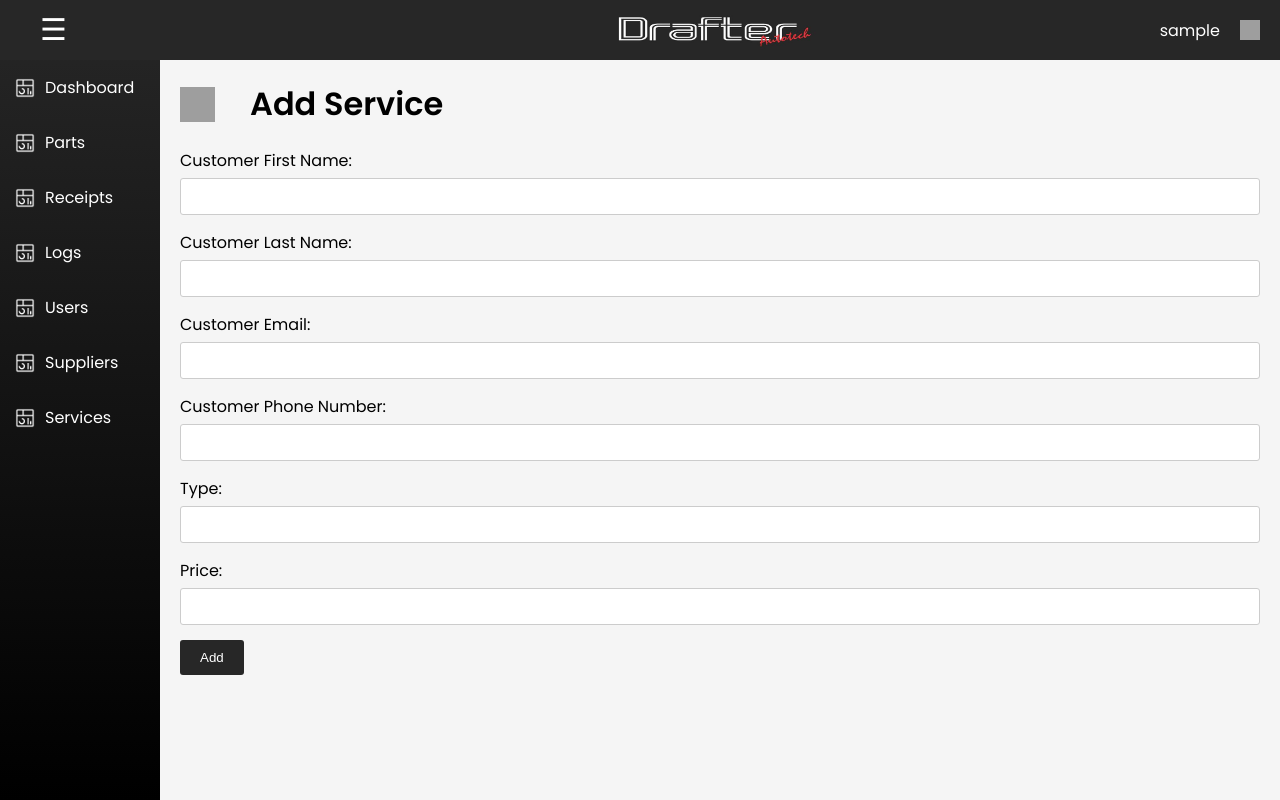
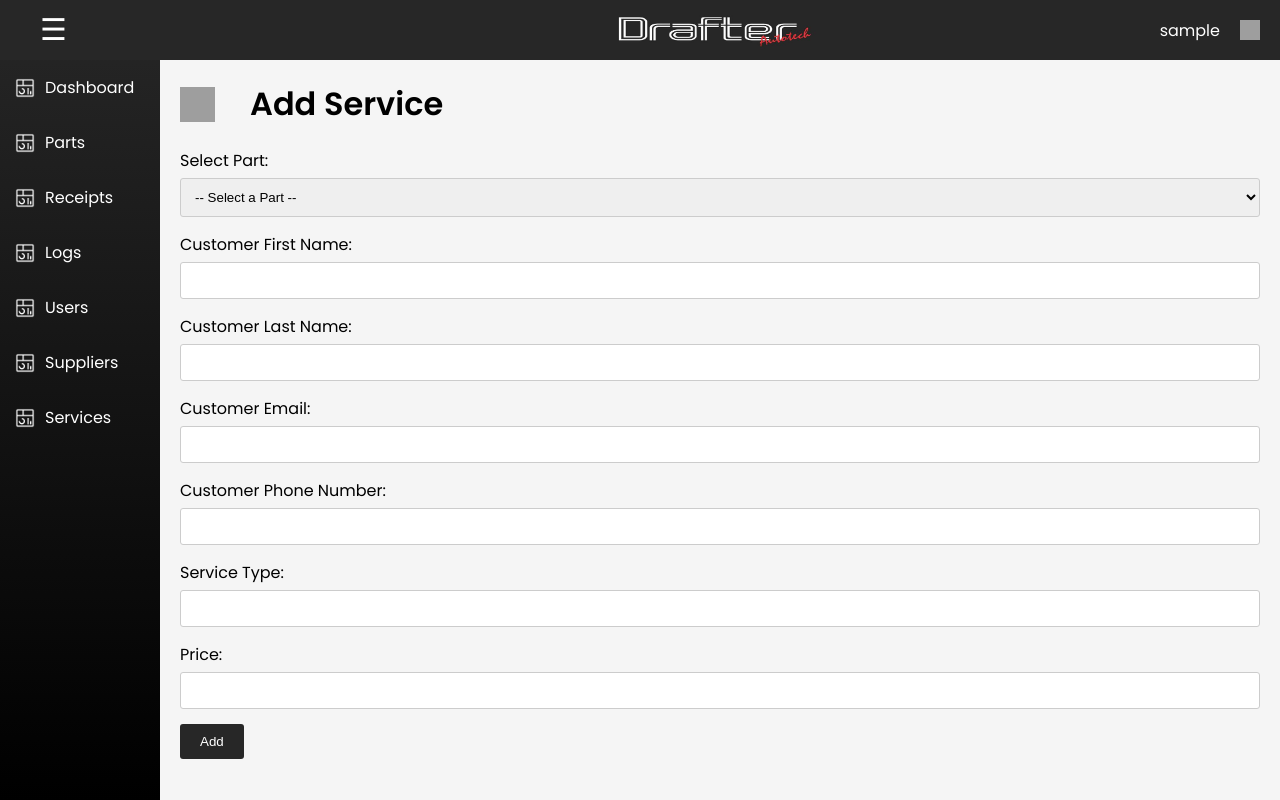
Before and after one commit to midsed/Drafter-Management-System, a PHP site: page /admin/serviceadd.php in a window 1280 px wide. Run offline with PHP 8.4, Linux system fonts and the light colour scheme; the visitor is signed in with stand-in values (Sample User, id 1); tables that the repository leaves empty or names only in its code hold one stand-in row (values such as "Sample post"); some libraries are stand-ins or nearby versions; grey boxes are pictures that could not be loaded.

Commit message:
updated that allow the user to select the Part Name that can be serviced

```diff
--- a/admin/serviceadd.php
+++ b/admin/serviceadd.php
@@ -24,6 +24,10 @@ $_SESSION['UserID'] = $user['UserID'];
 $_SESSION['RoleType'] = $user['RoleType'];
 $_SESSION['Username'] = $user['Username'];
 $username = $user['Username'];
+
+// Fetch available parts from database
+$partQuery = $conn->query("SELECT PartID, Name FROM part WHERE PartCondition = 'Used' AND ServiceID IS NULL");
+$parts = $partQuery->fetch_all(MYSQLI_ASSOC);
 ?>
 
 <?php include('navigation/sidebar.php'); ?>
@@ -69,6 +73,15 @@ $username = $user['Username'];
 
     <form action="" method="POST">
         <div class="form-group">
+            <label for="part">Select Part:</label>
+            <select id="part" name="partID" required>
+                <option value="">-- Select a Part --</option>
+                <?php foreach ($parts as $part) { ?>
+                    <option value="<?php echo $part['PartID']; ?>"> <?php echo htmlspecialchars($part['Name']); ?> </option>
+                <?php } ?>
+            </select>
+        </div>
+        <div class="form-group">
             <label for="fName">Customer First Name:</label>
             <input type="text" id="fName" name="fName" required>
         </div>
@@ -89,7 +102,7 @@ $username = $user['Username'];
         </div>
 
         <div class="form-group">
-            <label for="type">Type:</label>
+            <label for="type">Service Type:</label>
             <input type="text" id="type" name="type" required>
         </div>
 
@@ -111,6 +124,7 @@ if ($_SERVER['REQUEST_METHOD'] == 'POST') {
     $cEmail = $_POST['cEmail'];
     $price = $_POST['price'];
     $date_added = date('Y-m-d H:i:s');
+    $partID = $_POST['partID'];
 
     // Check if client exists
     $checkClient = $conn->prepare("SELECT ClientEmail FROM client WHERE ClientEmail = ?");
@@ -121,44 +135,23 @@ if ($_SERVER['REQUEST_METHOD'] == 'POST') {
     if ($checkClient->num_rows == 0) {
         $insertClient = "INSERT INTO client (ClientEmail, FName, LName, PhoneNumber) VALUES (?, ?, ?, ?)";
         $addClient = $conn->prepare($insertClient);
-        if ($addClient === false) {
-            die("Error preparing client insert query: " . $conn->error);
-        }
         $addClient->bind_param("ssss", $cEmail, $fName, $lName, $pNumber);
-        if (!$addClient->execute()) {
-            die("Error inserting client: " . $addClient->error);
-        }
+        $addClient->execute();
         $addClient->close();
     }
     $checkClient->close();
 
-    $partCheck = $conn->prepare("SELECT PartID FROM part WHERE Description = ? AND PartCondition = 'Used' LIMIT 1");
-    $partCheck->bind_param("s", $type);
-    $partCheck->execute();
-    $partResult = $partCheck->get_result();
-    $part = $partResult->fetch_assoc();
-    $partCheck->close();
-
-    $partID = $part ? $part['PartID'] : NULL;
-
     $sql = "INSERT INTO service (Type, Date, Price, ClientEmail, PartID, StaffName) VALUES (?, ?, ?, ?, ?, ?)";
     $add = $conn->prepare($sql);
-
-    if ($add === false) {
-        die("Error preparing service insert query: " . $conn->error);
-    }
-
     $add->bind_param("ssssss", $type, $date_added, $price, $cEmail, $partID, $username);
 
     if ($add->execute()) {
         $serviceID = $add->insert_id;
 
-        if ($partID) {
-            $updatePart = $conn->prepare("UPDATE part SET ServiceID = ? WHERE PartID = ?");
-            $updatePart->bind_param("ii", $serviceID, $partID);
-            $updatePart->execute();
-            $updatePart->close();
-        }
+        $updatePart = $conn->prepare("UPDATE part SET ServiceID = ? WHERE PartID = ? AND Name = (SELECT Name FROM part WHERE PartID = ?)");
+        $updatePart->bind_param("iii", $serviceID, $partID, $partID);
+        $updatePart->execute();
+        $updatePart->close();
 
         $timestamp = date("Y-m-d H:i:s");
         $adminId = $_SESSION['UserID'];
```
